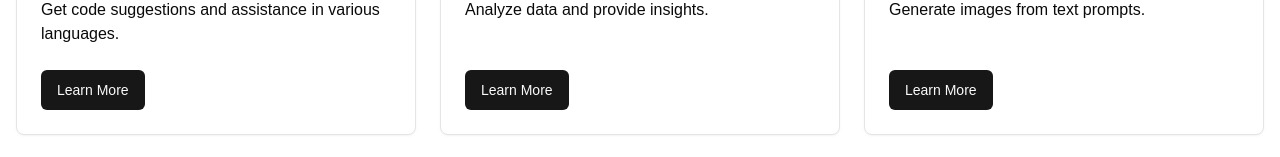
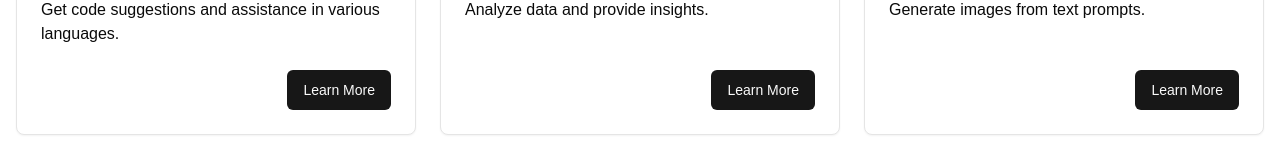
Before and after one commit to ahmadrafidev/coollectiva, a Next.js app: page / in a window 1280 px wide. Shown: the part 555-712 px from the top of the page. Built offline with nearby package versions, Linux system fonts and the light colour scheme.

Commit message:
feat: adding product card component

```diff
--- /dev/null
+++ b/components/ProductCard/ProductCard.tsx
@@ -0,0 +1,42 @@
+import Image from 'next/image'
+import Link from 'next/link'
+
+import { Button } from "@/components/ui/button"
+import {
+  Card,
+  CardContent,
+  CardFooter,
+  CardHeader,
+  CardTitle
+} from "@/components/ui/card"
+
+interface ProductProps {
+  id: number;
+  name: string;
+  description: string;
+  image: string;
+  category: string;
+  link: string;
+}
+
+export function ProductCard({ id, name, description, image, category, link }: ProductProps) {
+  return (
+    <Card key={id} className="flex flex-col">
+      <CardHeader>
+        <Image src={image} alt={name} height={20} width={20} className="w-full h-48 object-cover rounded-t-lg" />
+      </CardHeader>
+      <CardContent className="flex-grow">
+        <CardTitle className="text-xl mb-2">{name}</CardTitle>
+        <p className="text-sm text-muted-foreground mt-1">{category}</p>
+        <p className="mt-2">{description}</p>
+      </CardContent>
+      <CardFooter className="justify-end">
+        <Link href={link} passHref>
+          <Button>
+            Learn More
+          </Button>
+        </Link>
+      </CardFooter>
+    </Card>
+  )
+}
--- a/components/home/home.tsx
+++ b/components/home/home.tsx
@@ -10,7 +10,6 @@ import { Input } from "@/components/ui/input"
 import { Button } from "@/components/ui/button"
 import { Label } from "@/components/ui/label"
 import { Tabs, TabsList, TabsTrigger } from "@/components/ui/tabs"
-import { Card, CardContent, CardFooter, CardHeader, CardTitle } from "@/components/ui/card"
 import {
   DropdownMenu,
   DropdownMenuContent,
@@ -36,6 +35,7 @@ import {
 
 import { categories } from '../../constants/categories';
 import { AITools } from '../../constants/tools';
+import { ProductCard } from '../ProductCard/ProductCard';
 
 export function HomePage() {
   const [searchTerm, setSearchTerm] = useState("")
@@ -51,7 +51,6 @@ export function HomePage() {
       if (sortOrder === "name") return a.name.localeCompare(b.name);
       return 0;
     });
-
 
   return (
     <div className="min-h-screen bg-background">
@@ -150,7 +149,7 @@ export function HomePage() {
             <DropdownMenuTrigger asChild>
               <Button variant="outline" className="w-full sm:w-auto">
                 <Filter className="mr-2" size={20} />
-                Sort by
+                  Sort by
               </Button>
             </DropdownMenuTrigger>
             <DropdownMenuContent>
@@ -176,24 +175,16 @@ export function HomePage() {
 
         <div className="grid grid-cols-1 sm:grid-cols-2 lg:grid-cols-3 gap-6">
           {filteredAndSortedTools.map((tool) => (
-            <Card key={tool.id} className="flex flex-col">
-              <CardHeader>
-                <Image src={tool.image} alt={tool.name} height={20} width={20} className="w-full h-48 object-cover rounded-t-lg" />
-              </CardHeader>
-              <CardContent className="flex-grow">
-                <CardTitle className="text-xl mb-2">{tool.name}</CardTitle>
-                <p className="text-sm text-muted-foreground mt-1">{tool.category}</p>
-                <p className="mt-2">{tool.description}</p>
-              </CardContent>
-              <CardFooter>
-                <Link href={tool.link} passHref>
-                  <Button className="w-full" >
-                    Learn More
-                  </Button>
-                </Link>
-              </CardFooter>
-            </Card>
-          ))}
+              <ProductCard
+                key={tool.id}
+                id={tool.id}
+                name={tool.name}
+                description={tool.description}
+                image={tool.image}
+                category={tool.category}
+                link={tool.link}
+              />
+            ))}
         </div>
       </main>
     </div>
```
